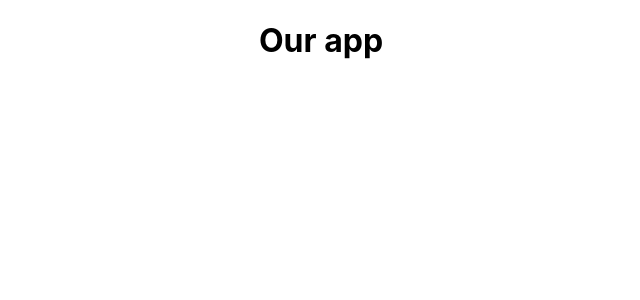
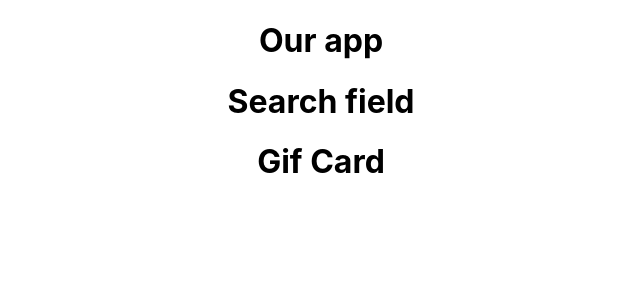
Before and after one commit to smilteval/Assignment-7, a React (Create React App) app: page / in a window 1280 px wide. Shown: the top 300 px of the page, without its empty margins (319-959 px from the left). Built offline with nearby package versions, Linux system fonts and the light colour scheme.

Commit message:
added gifCard and SearchField components

```diff
--- a/src/App.js
+++ b/src/App.js
@@ -1,10 +1,13 @@
-import logo from './logo.svg';
 import './App.css';
+import GifCard from './components/GifCard';
+import SearchField from './components/SearchField';
 
 function App() {
   return (
     <div className="App">
       <h1>Our app</h1>
+      <SearchField/>
+      <GifCard/>
     </div>
   );
 }
--- /dev/null
+++ b/src/components/GifCard.js
@@ -0,0 +1,9 @@
+import React from 'react'
+
+export default function GifCard() {
+    return (
+        <div>
+            <h1>Gif Card</h1>
+        </div>
+    )
+}
--- /dev/null
+++ b/src/components/SearchField.js
@@ -0,0 +1,9 @@
+import React from 'react'
+
+export default function SearchField() {
+    return (
+        <div>
+            <h1>Search field</h1>
+        </div>
+    )
+}
```
Also changed, not shown: 1 other file (tests, documents, lock files or other folders).
